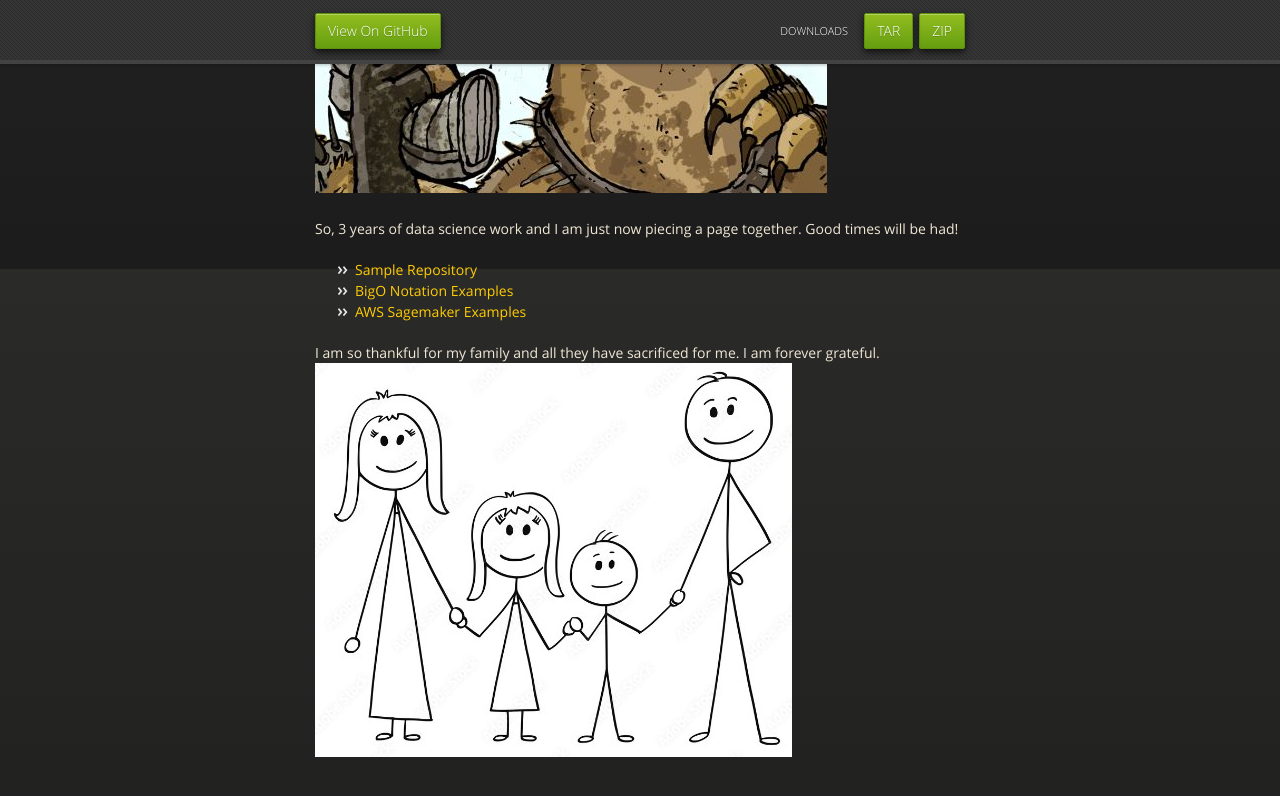
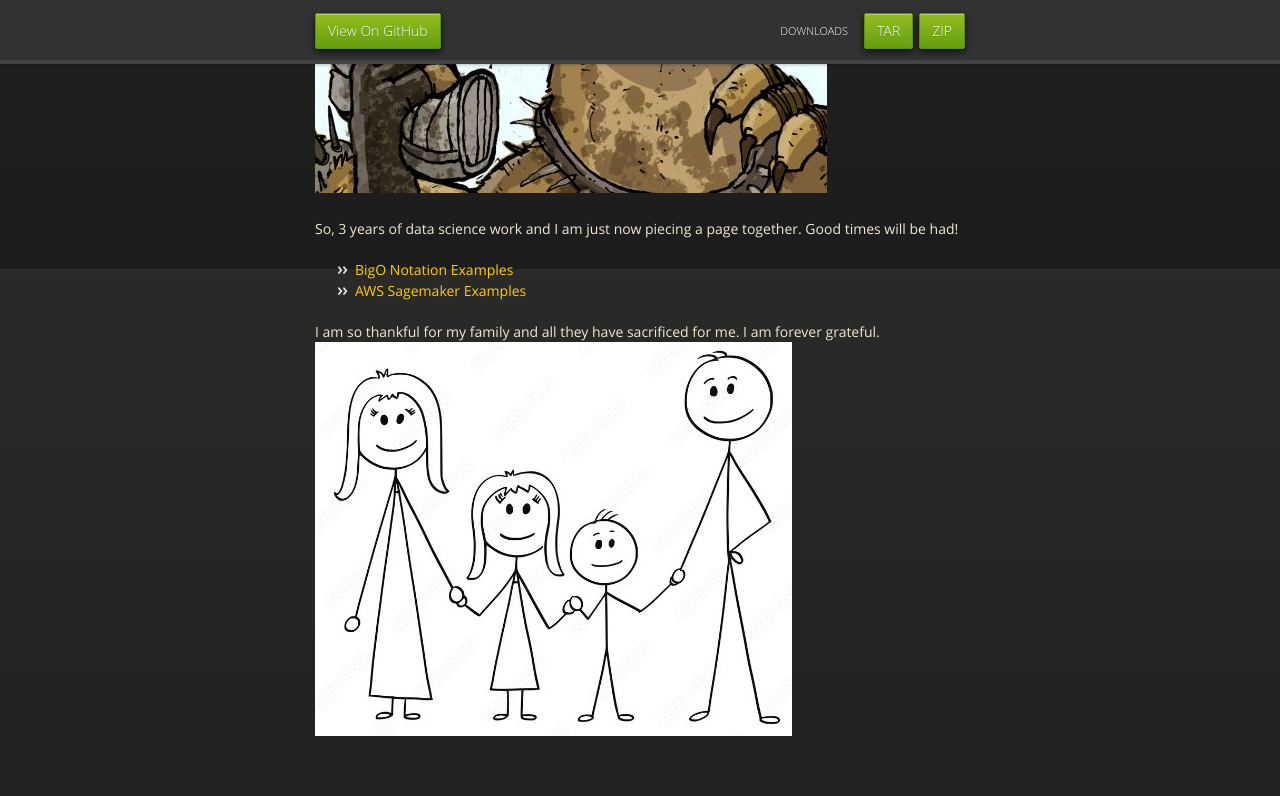
Before and after one commit to WorstCase26/WorstCase26.github.io, a Jekyll site: the page built from index.md, in a window 1280 px wide and 900 px high, scrolled down 631 px. Shown: the top 796 px of the window. Built offline with Jekyll 4.4.1, drawn with Linux system fonts in a browser that asks for light colours; our own code applies the rules of GitHub Pages for plain Markdown files.

Commit message:
Update index.md

```diff
--- a/index.md
+++ b/index.md
@@ -9,7 +9,6 @@ My Alter Ego is a Splenetic Mongoose!
 ![My Picture](/pics/mongooseclip2_GH.jpg)
 
 So, 3 years of data science work and I am just now piecing a page together. Good times will be had!
-- [Sample Repository](https://github.com/WorstCase26/BUAD-Launch)
 - [BigO Notation Examples](https://github.com/WorstCase26/CTCI-BigO-Examples-Python)
 - [AWS Sagemaker Examples](https://github.com/WorstCase26/amazon-sagemaker-examples)
 
```
